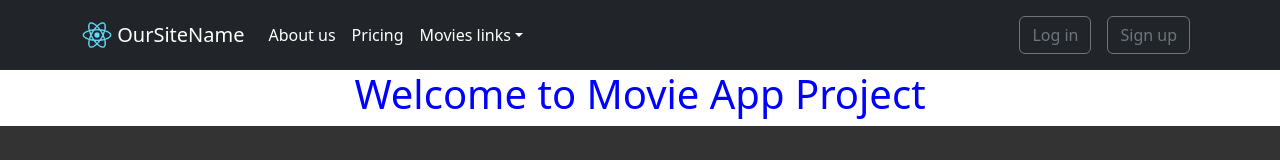
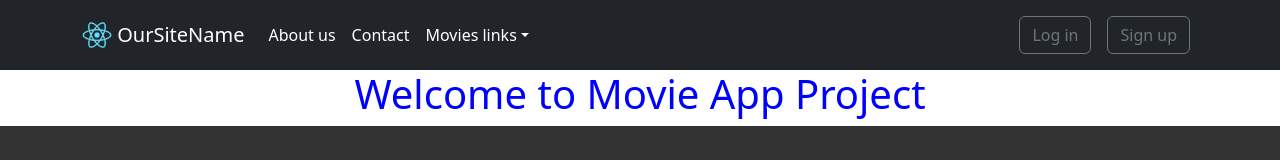
Before and after one commit to SK-tec/Movieapp_G3, a React (Create React App) app: page / in a window 1280 px wide. Shown: the top 160 px of the page. Built offline with nearby package versions, Linux system fonts and the light colour scheme.

Commit message:
Update Header.js

```diff
--- a/src/components/Header.js
+++ b/src/components/Header.js
@@ -25,8 +25,8 @@
         <Navbar.Toggle aria-controls="responsive-navbar-nav" />
         <Navbar.Collapse id="responsive-navbar-nav">
           <Nav className="me-auto">
-            <Nav.Link href="#features">About us</Nav.Link>
-            <Nav.Link href="#pricing">Pricing</Nav.Link>
+            <Nav.Link href="#aboutus">About us</Nav.Link>
+            <Nav.Link href="#contact">Contact</Nav.Link>
             <NavDropdown title="Movies links" id="collasible-nav-dropdown">
               <NavDropdown.Item href="#action/3.1">Watchlist</NavDropdown.Item>
               <NavDropdown.Item href="#action/3.2">
```
